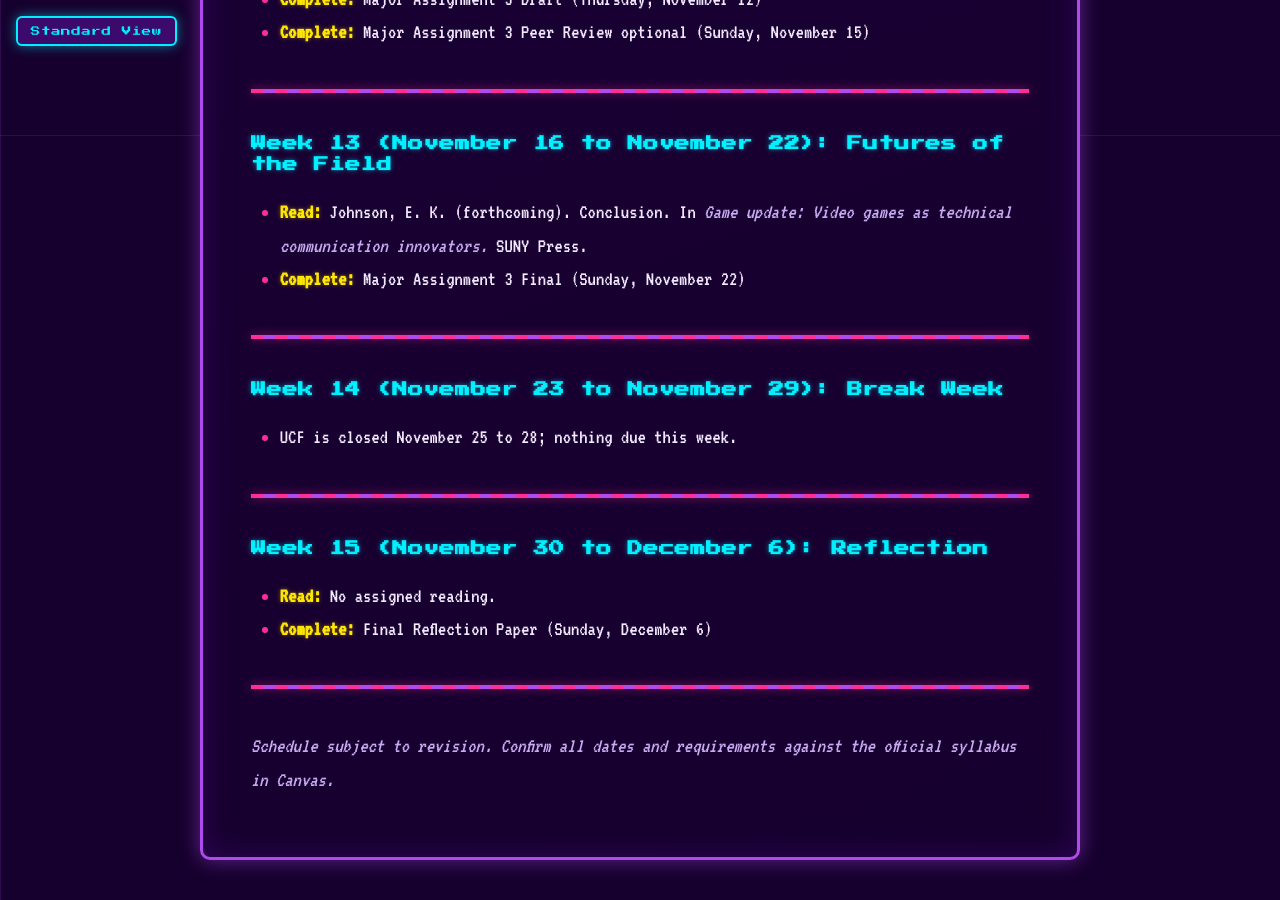
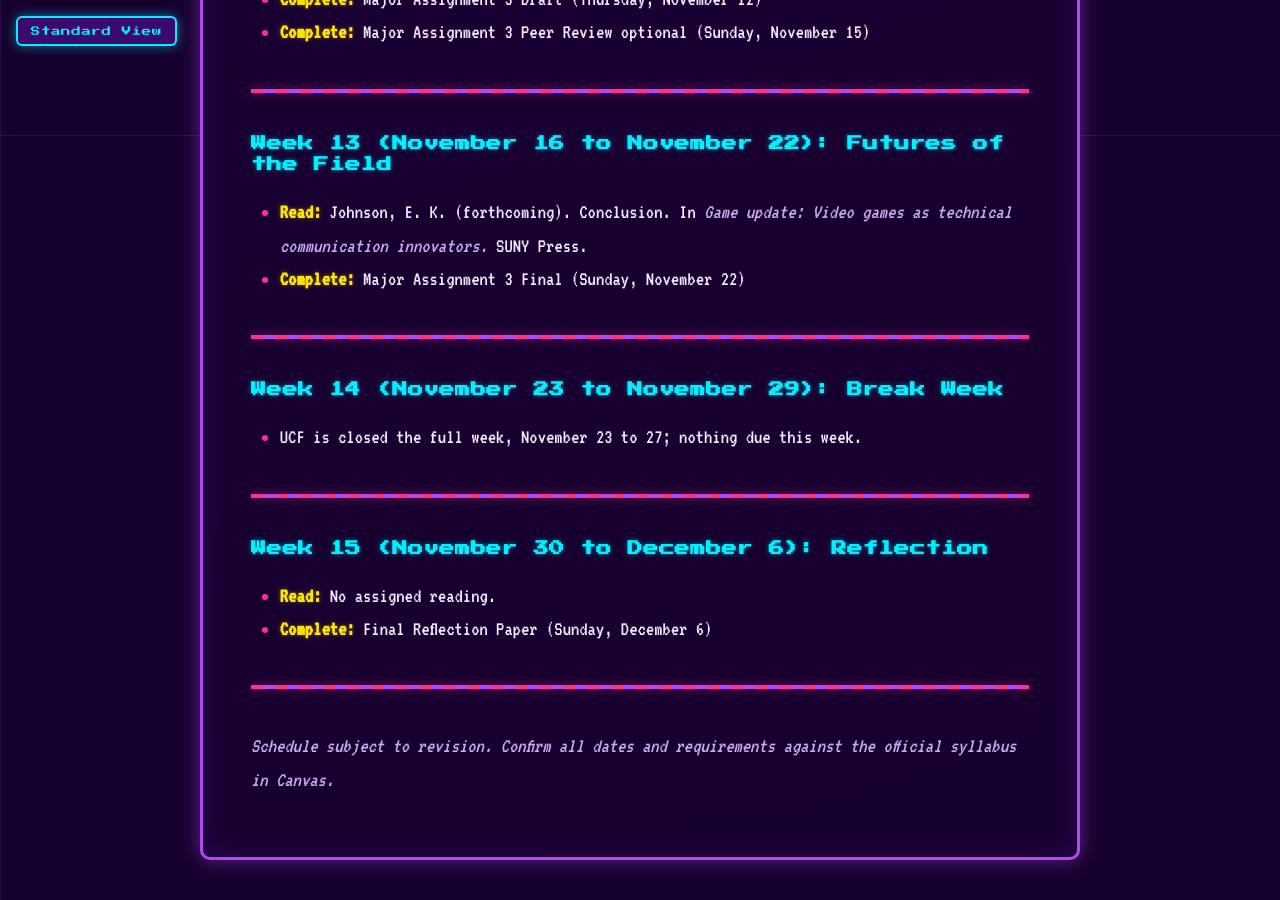
Before and after one commit to ekjphd/TCandGames, a Jekyll site: the page built from index.md, in a window 1280 px wide and 900 px high, scrolled down 5265 px. Built offline with Jekyll 4.4.1, drawn with Linux system fonts in a browser that asks for light colours; our own code applies the rules of GitHub Pages for plain Markdown files.

Commit message:
Update Week 14 to full-week Thanksgiving closure (Nov 23-27)
UCF announced closure for the entire week of Thanksgiving. No deadlines
move; nothing was due during break week.

Co-Authored-By: Claude Fable 5 <noreply@anthropic.com>

```diff
--- a/index.md
+++ b/index.md
@@ -126,7 +126,7 @@
 
 ### Week 14 (November 23 to November 29): Break Week
 
-- UCF is closed November 25 to 28; nothing due this week.
+- UCF is closed the full week, November 23 to 27; nothing due this week.
 
 ---
 
```
